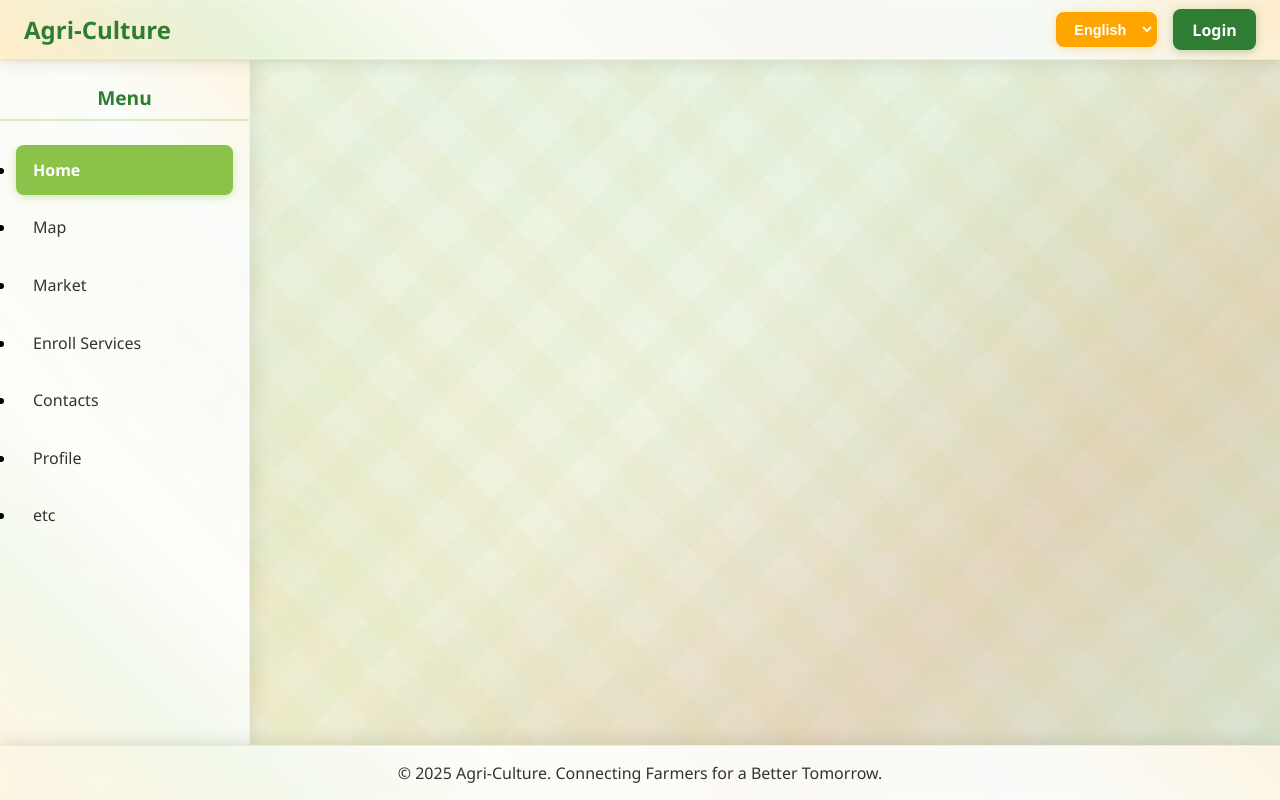
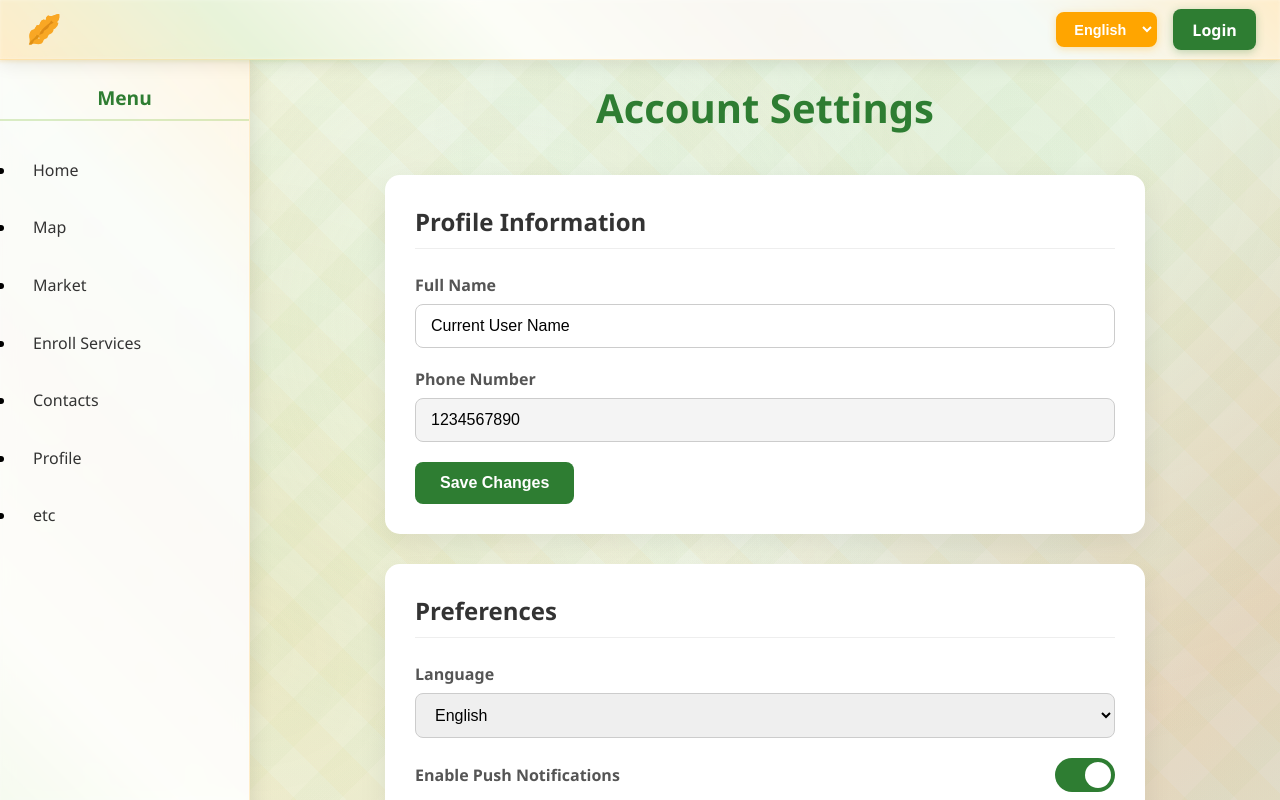
Before and after one commit to prat-347-ik/agri-culture, a React (Create React App) app in the folder Frontend/client/: page /settings in a window 1280 px wide. Shown: the top 800 px of the page. Built offline with nearby package versions, Linux system fonts and the light colour scheme.

Commit message:
Frontend Established

```diff
--- a/Frontend/client/src/App.js
+++ b/Frontend/client/src/App.js
@@ -6,13 +6,14 @@ import Sidebar from './components/Sidebar';
 import Footer from './components/Footer';
 
 // Import all page components
-import Landing from './pages/Landing'; // New
+import Landing from './pages/Landing';
 import Home from './pages/Home';
 import Map from './pages/Map';
 import Marketplace from './pages/Marketplace';
 import Enroll from './pages/Enroll';
 import Contacts from './pages/Contacts';
 import Profile from './pages/Profile';
+import Settings from './pages/Settings'; // <-- IMPORT SETTINGS
 import Etc from './pages/Etc';
 import Login from './pages/Login';
 import Admin from './pages/Admin';
@@ -56,6 +57,7 @@ const AppContent = () => {
                 <Route path="/enroll" element={<Enroll />} />
                 <Route path="/contacts" element={<Contacts />} />
                 <Route path="/profile" element={<Profile />} />
+                <Route path="/settings" element={<Settings />} /> {/* <-- ADD SETTINGS ROUTE */}
                 <Route path="/etc" element={<Etc />} />
                 <Route path="/admin" element={<Admin />} />
             </Routes>
--- a/Frontend/client/src/components/Header.css
+++ b/Frontend/client/src/components/Header.css
@@ -44,3 +44,13 @@
 .logout-btn {
     cursor: pointer;
 }
+
+.logo-link {
+    display: flex;
+    align-items: center;
+}
+
+.logo-img {
+    height: 40px; /* You can adjust this height to fit your logo's design */
+    width: auto;
+}
--- a/Frontend/client/src/components/Header.js
+++ b/Frontend/client/src/components/Header.js
@@ -1,6 +1,7 @@
 import React, { useState, useEffect } from 'react';
 import { Link, useNavigate, useLocation } from 'react-router-dom';
 import './Header.css';
+import logo from '../logo.svg'; // Imports the logo.svg file from the src folder
 
 const ProfileMenu = ({ user, onLogout }) => {
     const [isOpen, setIsOpen] = useState(false);
@@ -8,7 +9,6 @@ const ProfileMenu = ({ user, onLogout }) => {
     return (
         <div className="profile-menu" onMouseLeave={() => setIsOpen(false)}>
             <button className="profile-btn" onMouseEnter={() => setIsOpen(true)}>
-                {/* Display the user's name, default to 'User' if not available */}
                 {user.name || 'User'}
             </button>
             {isOpen && (
@@ -25,32 +25,33 @@ const ProfileMenu = ({ user, onLogout }) => {
 const Header = () => {
     const [user, setUser] = useState(null);
     const navigate = useNavigate();
-    const location = useLocation(); // Hook to get the current URL location
+    const location = useLocation();
 
-    // This effect will now re-run every time the page location changes
     useEffect(() => {
         const isLoggedIn = localStorage.getItem('auth_verified') === '1';
         if (isLoggedIn) {
-            // In a real app, you'd fetch user data. We'll use localStorage.
             const profile = JSON.parse(localStorage.getItem('profile'));
             setUser({ name: profile?.name });
         } else {
-            // If not logged in, ensure user state is null
             setUser(null);
         }
-    }, [location]); // The effect depends on the location now
+    }, [location]);
 
     const handleLogout = () => {
         localStorage.removeItem('auth_verified');
         localStorage.removeItem('profile');
         localStorage.removeItem('auth_phone');
         setUser(null);
-        navigate('/'); // Redirect to landing page on logout
+        navigate('/');
     };
 
     return (
         <header>
-            <Link to="/home" className="logo">Agri-Culture</Link>
+            {/* The text logo is now replaced with this image logo */}
+            <Link to="/home" className="logo-link">
+                <img src={logo} alt="Agri-Culture Logo" className="logo-img" />
+            </Link>
+
             <div className="header-right">
                 <select id="langSelect" className="lang-select" aria-label="Language">
                     <option value="en">English</option>
--- a/Frontend/client/src/components/Sidebar.js
+++ b/Frontend/client/src/components/Sidebar.js
@@ -1,19 +1,53 @@
 import React from 'react';
-import { Link } from 'react-router-dom';
+import { Link, useLocation } from 'react-router-dom';
 
 const Sidebar = () => {
+  const location = useLocation(); // This hook gets the current page's URL information
+
+  // A helper function to check if a link's path matches the current page's path
+  const isActive = (path) => location.pathname === path;
+
   return (
     <aside className="sidebar">
       <div className="menu-text">Menu</div>
       <nav className="sidebar-nav">
         <ul>
-          <li><Link to="/home" className="nav-link active">Home</Link></li>
-          <li><Link to="/map" className="nav-link">Map</Link></li>
-          <li><Link to="/marketplace" className="nav-link">Market</Link></li>
-          <li><Link to="/enroll" className="nav-link">Enroll Services</Link></li>
-          <li><Link to="/contacts" className="nav-link">Contacts</Link></li>
-          <li><Link to="/profile" className="nav-link">Profile</Link></li>
-          <li><Link to="/etc" className="nav-link">etc</Link></li>
+          <li>
+            {/* The 'active' class is now applied conditionally */}
+            <Link to="/home" className={`nav-link ${isActive('/home') ? 'active' : ''}`}>
+              Home
+            </Link>
+          </li>
+          <li>
+            <Link to="/map" className={`nav-link ${isActive('/map') ? 'active' : ''}`}>
+              Map
+            </Link>
+          </li>
+          <li>
+            <Link to="/marketplace" className={`nav-link ${isActive('/marketplace') ? 'active' : ''}`}>
+              Market
+            </Link>
+          </li>
+          <li>
+            <Link to="/enroll" className={`nav-link ${isActive('/enroll') ? 'active' : ''}`}>
+              Enroll Services
+            </Link>
+          </li>
+          <li>
+            <Link to="/contacts" className={`nav-link ${isActive('/contacts') ? 'active' : ''}`}>
+              Contacts
+            </Link>
+          </li>
+          <li>
+            <Link to="/profile" className={`nav-link ${isActive('/profile') ? 'active' : ''}`}>
+              Profile
+            </Link>
+          </li>
+          <li>
+            <Link to="/etc" className={`nav-link ${isActive('/etc') ? 'active' : ''}`}>
+              etc
+            </Link>
+          </li>
         </ul>
       </nav>
     </aside>
--- a/Frontend/client/src/pages/Profile.js
+++ b/Frontend/client/src/pages/Profile.js
@@ -19,12 +19,13 @@ const Profile = () => {
     const savedPhone = localStorage.getItem('auth_phone') || '';
     const savedProfile = JSON.parse(localStorage.getItem('profile') || '{}');
 
-    setFormData({
-      ...formData,
-      ...savedProfile, // Load saved profile data
-      phone: savedPhone, // Overwrite with auth_phone if available
-    });
-  }, []); // Empty dependency array ensures this runs only once on mount
+    // This is the corrected line to fix the warning
+    setFormData(prevFormData => ({
+      ...prevFormData,
+      ...savedProfile,
+      phone: savedPhone,
+    }));
+  }, []); // The dependency array is now correct
 
   const handleChange = (e) => {
     const { id, value } = e.target;
--- /dev/null
+++ b/Frontend/client/src/pages/Settings.css
@@ -0,0 +1,145 @@
+.settings-container {
+    max-width: 800px;
+    margin: 0 auto;
+    padding: 20px;
+}
+
+.settings-header {
+    font-size: 2.5rem;
+    color: #2e7d32;
+    text-align: center;
+    margin-bottom: 40px;
+}
+
+.settings-card {
+    background: #fff;
+    border-radius: 15px;
+    padding: 30px;
+    margin-bottom: 30px;
+    box-shadow: 0 10px 30px rgba(0, 0, 0, 0.07);
+}
+
+.settings-card-title {
+    font-size: 1.5rem;
+    color: #333;
+    margin-bottom: 25px;
+    padding-bottom: 10px;
+    border-bottom: 1px solid #eee;
+}
+
+.settings-item {
+    margin-bottom: 20px;
+}
+
+.settings-item label {
+    display: block;
+    font-weight: 600;
+    color: #555;
+    margin-bottom: 8px;
+}
+
+.settings-item input[type="text"],
+.settings-item select {
+    width: 100%;
+    padding: 12px 15px;
+    border-radius: 8px;
+    border: 1px solid #ccc;
+    font-size: 1rem;
+}
+
+.settings-item input[readonly] {
+    background-color: #f4f4f4;
+    cursor: not-allowed;
+}
+
+.settings-item.toggle {
+    display: flex;
+    justify-content: space-between;
+    align-items: center;
+}
+
+.settings-btn {
+    background-color: #2e7d32;
+    color: white;
+    padding: 12px 25px;
+    border: none;
+    border-radius: 8px;
+    cursor: pointer;
+    font-size: 1rem;
+    font-weight: 600;
+    transition: background-color 0.2s ease;
+}
+
+.settings-btn:hover {
+    background-color: #266a2a;
+}
+
+.danger-zone .settings-card-title {
+    color: #d32f2f;
+}
+
+.danger-zone p {
+    color: #666;
+    line-height: 1.6;
+}
+
+.danger-btn {
+    background-color: #d32f2f;
+    margin-top: 10px;
+}
+
+.danger-btn:hover {
+    background-color: #b71c1c;
+}
+
+/* Toggle Switch Styles */
+.switch {
+    position: relative;
+    display: inline-block;
+    width: 60px;
+    height: 34px;
+}
+
+.switch input {
+    opacity: 0;
+    width: 0;
+    height: 0;
+}
+
+.slider {
+    position: absolute;
+    cursor: pointer;
+    top: 0;
+    left: 0;
+    right: 0;
+    bottom: 0;
+    background-color: #ccc;
+    transition: .4s;
+}
+
+.slider:before {
+    position: absolute;
+    content: "";
+    height: 26px;
+    width: 26px;
+    left: 4px;
+    bottom: 4px;
+    background-color: white;
+    transition: .4s;
+}
+
+input:checked + .slider {
+    background-color: #2e7d32;
+}
+
+input:checked + .slider:before {
+    transform: translateX(26px);
+}
+
+.slider.round {
+    border-radius: 34px;
+}
+
+.slider.round:before {
+    border-radius: 50%;
+}
--- /dev/null
+++ b/Frontend/client/src/pages/Settings.js
@@ -0,0 +1,51 @@
+import React from 'react';
+import './Settings.css';
+
+const Settings = () => {
+  return (
+    <div className="settings-container">
+      <h1 className="settings-header">Account Settings</h1>
+
+      <div className="settings-card">
+        <h2 className="settings-card-title">Profile Information</h2>
+        <div className="settings-item">
+          <label htmlFor="name">Full Name</label>
+          <input type="text" id="name" defaultValue="Current User Name" />
+        </div>
+        <div className="settings-item">
+          <label htmlFor="phone">Phone Number</label>
+          <input type="text" id="phone" defaultValue="1234567890" readOnly />
+        </div>
+        <button className="settings-btn">Save Changes</button>
+      </div>
+
+      <div className="settings-card">
+        <h2 className="settings-card-title">Preferences</h2>
+        <div className="settings-item">
+          <label htmlFor="language">Language</label>
+          <select id="language" defaultValue="en">
+            <option value="en">English</option>
+            <option value="mr">मराठी (Marathi)</option>
+          </select>
+        </div>
+        <div className="settings-item toggle">
+          <label htmlFor="notifications">Enable Push Notifications</label>
+          <label className="switch">
+            <input type="checkbox" id="notifications" defaultChecked />
+            <span className="slider round"></span>
+          </label>
+        </div>
+      </div>
+
+      <div className="settings-card danger-zone">
+        <h2 className="settings-card-title">Danger Zone</h2>
+        <div className="settings-item">
+          <p>Once you delete your account, there is no going back. Please be certain.</p>
+          <button className="settings-btn danger-btn">Delete My Account</button>
+        </div>
+      </div>
+    </div>
+  );
+};
+
+export default Settings;
```
Also changed, not shown: Frontend/client/src/logo.svg, 1 other file (tests, documents, lock files or other folders).
